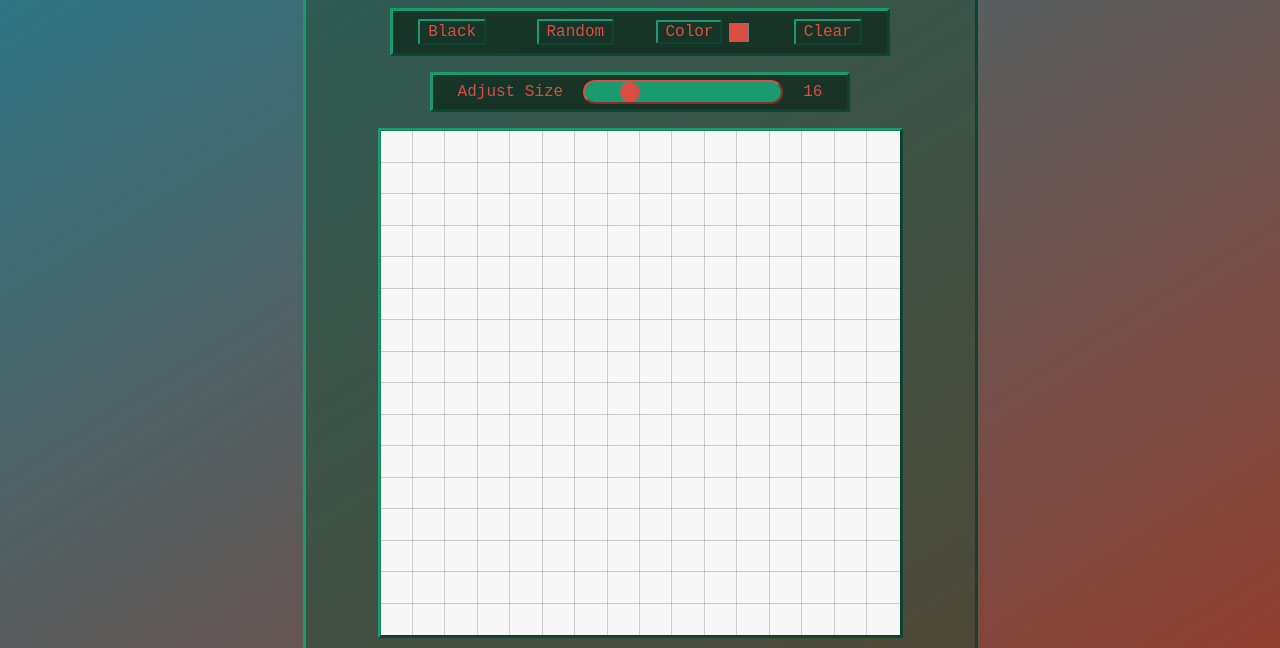
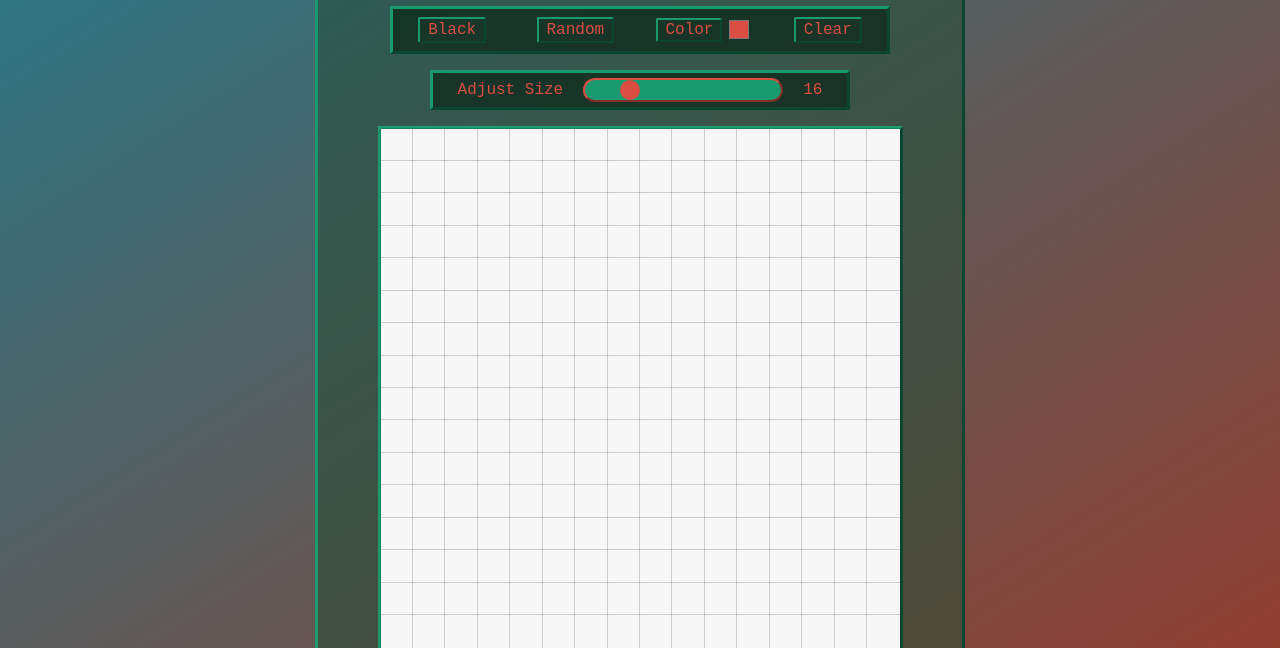
Before and after one commit to shieldzzz/etch-a-sketch, a plain HTML site: page index.html in a window 1280 px wide. Shown: the part 84-732 px from the top of the page. Drawn offline with Linux system fonts and the light colour scheme.

Commit message:
Adjust styling

```diff
--- a/style.css
+++ b/style.css
@@ -12,11 +12,9 @@
 
   main {
     display: flex;
-    flex-direction: column;
     justify-content: center;
     align-items: center;
     height: 100vh;
-    padding: 1em;
   }
 
   header {
@@ -33,15 +31,13 @@
   .container {
     display: flex;
     flex-direction: column;
-    width: 675px;
-    height: 780px;
+    width: 650px;
     background-color: rgba(36, 76, 55, 0.557);
     border-radius: 2em;
-    box-shadow: 1em;
     align-items: center;
     border-style: outset;
     border-color: rgb(26, 154, 111);
-    padding: 10px;
+    padding-top: 10px;
   }
 
   .colorContainer {
```
